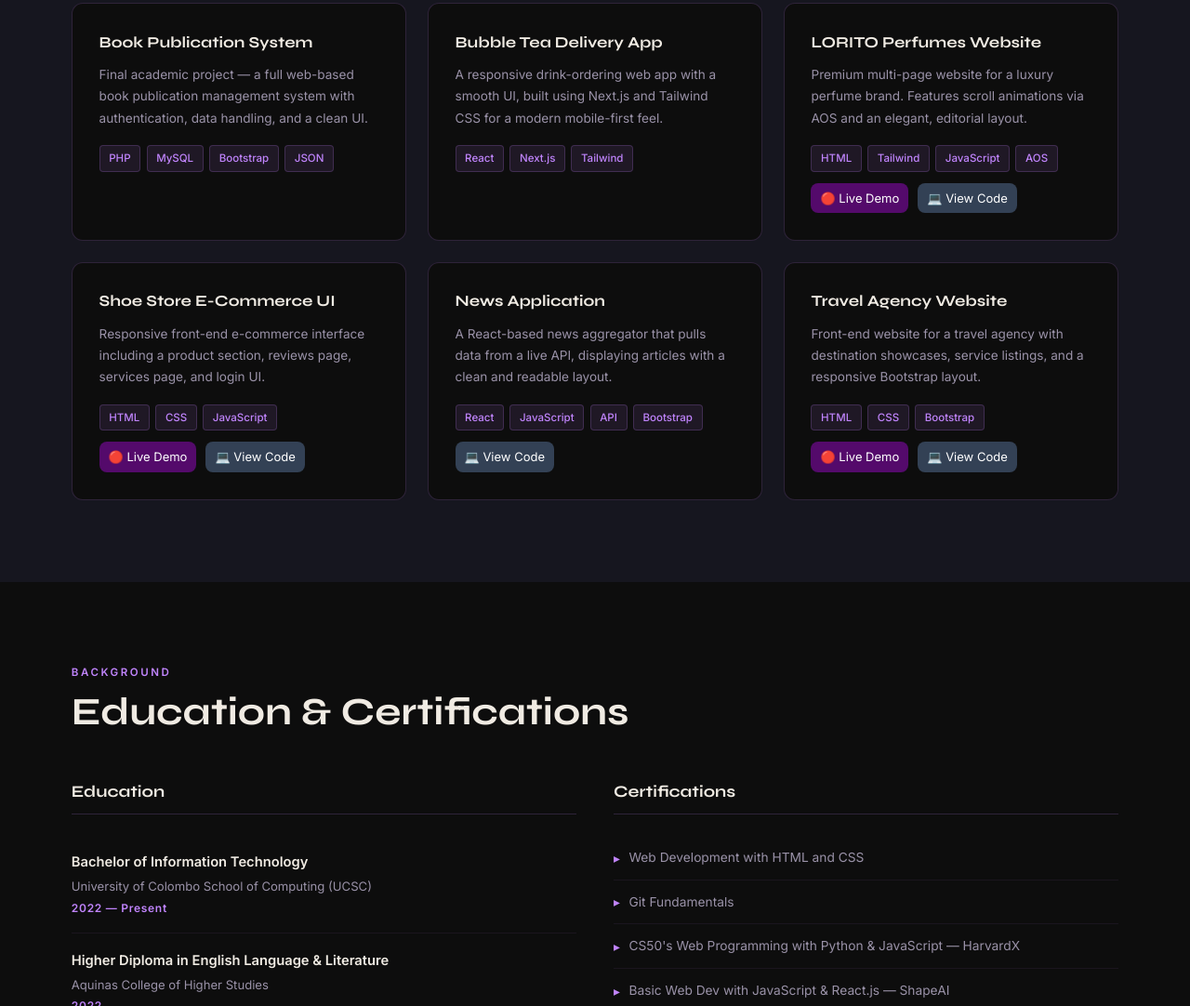
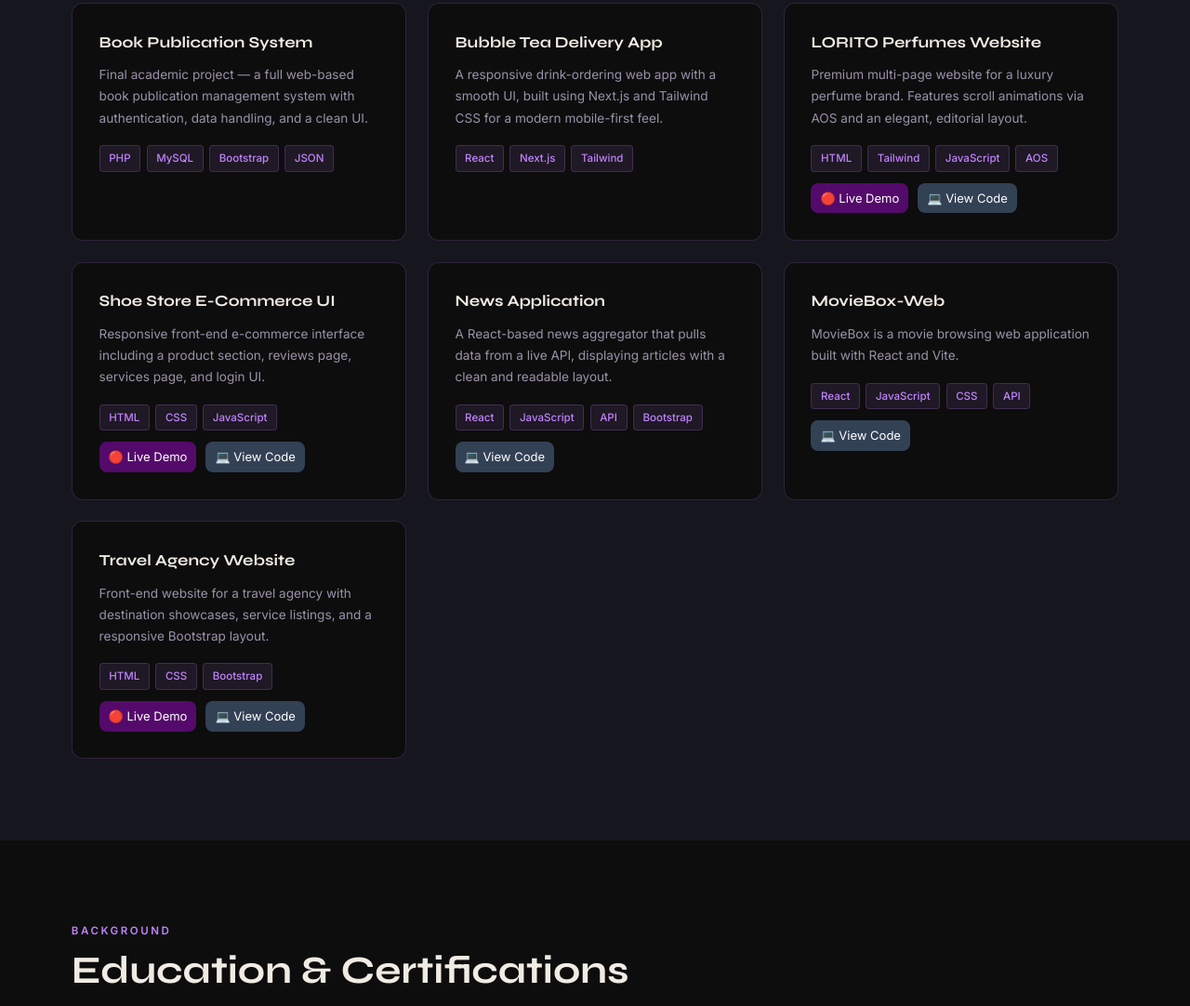
Before and after one commit to DinuliShamindi/portfolio-website, a plain HTML site: page index.html in a window 1280 px wide. Shown: the part 2251-3333 px from the top of the page at 93% size. Drawn offline with Linux system fonts and the light colour scheme.

Commit message:
Update index.html

```diff
--- a/index.html
+++ b/index.html
@@ -183,6 +183,24 @@
                     </div>
                 </div>
 
+      <div class="project-card">
+            <div class="project-title">MovieBox-Web</div>
+                <div class="project-desc">MovieBox is a movie browsing web application built with React and Vite. </div>
+                    <div class="project-tags">
+                        <span class="tag">React</span>
+                        <span class="tag">JavaScript</span>
+                      <span class="tag">CSS</span>
+                        <span class="tag">API</span>
+
+                    </div>
+
+                    <div class="project-links">
+                        <a href="https://github.com/DinuliShamindi/moviebox-web" target="_blank" class="code-btn">
+                            💻 View Code
+                        </a>
+                    </div>
+                </div>
+
 
         <div class="project-card">
             <div class="project-title">Travel Agency Website</div>
```
